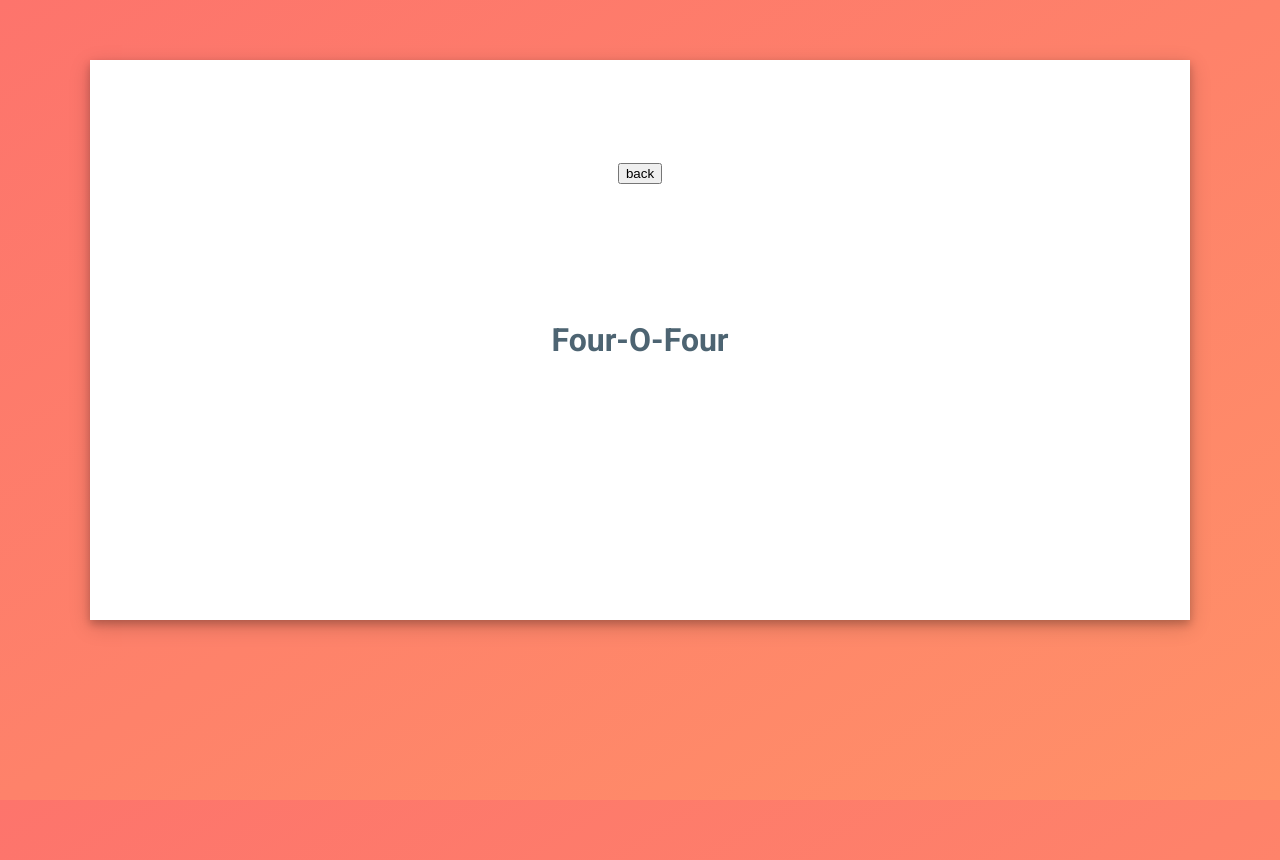
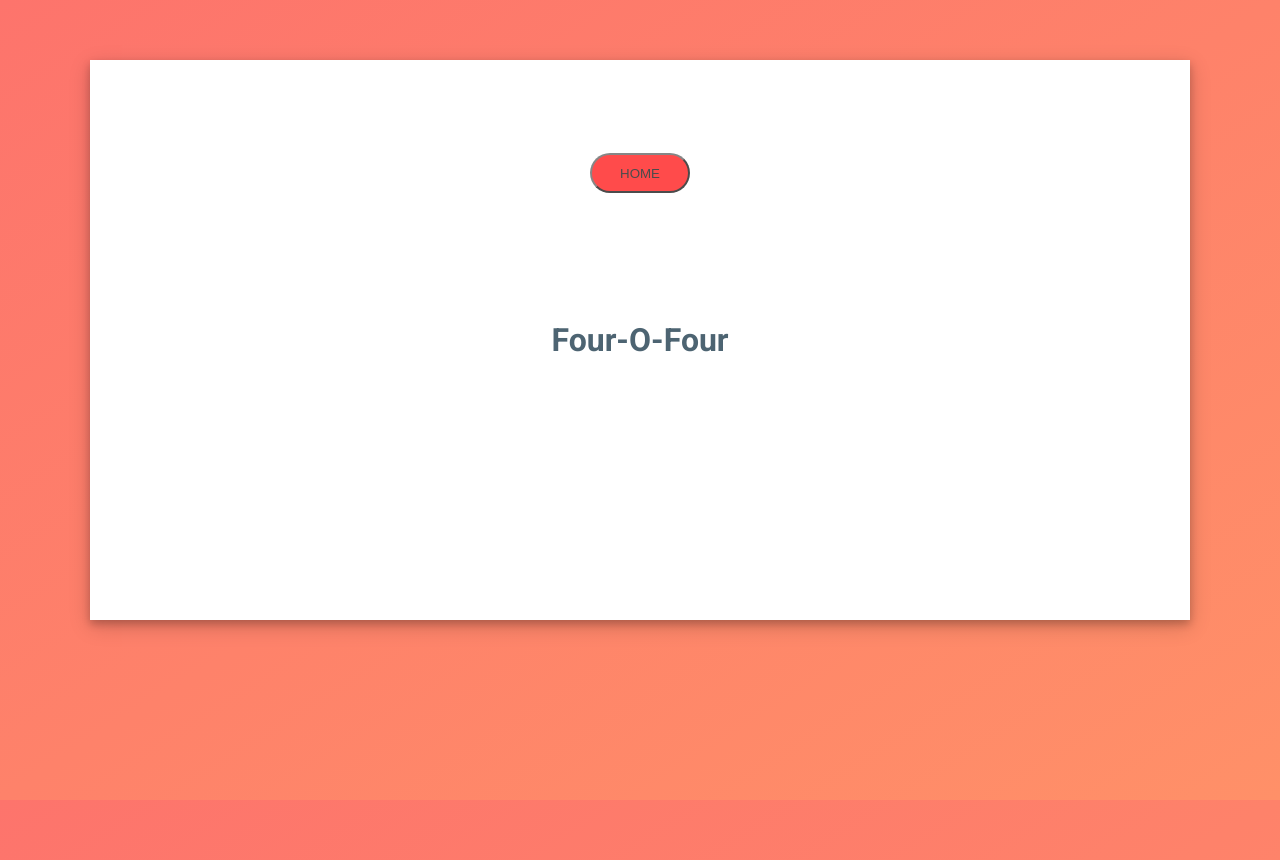
Before and after one commit to FottyM/weatherapp-react, a React (Create React App) app: page /search in a window 1280 px wide. Before the commit this address led to /. Built offline with nearby package versions, Linux system fonts and the light colour scheme.

Commit message:
react scripts

```diff
--- a/package.json
+++ b/package.json
@@ -20,7 +20,7 @@
     "react-redux": "^7.0.3",
     "react-render-html": "^0.6.0",
     "react-router-dom": "^5.0.1",
-    "react-scripts": "3.0.1",
+    "react-scripts": "^3.0.1",
     "redux": "^4.0.1",
     "redux-thunk": "^2.3.0"
   },
--- a/src/components/FourOfour.js
+++ b/src/components/FourOfour.js
@@ -1,16 +1,22 @@
 import React from 'react';
+import { withRouter } from 'react-router-dom';
 import '../style/App.css';
 
-const FourOFour = props => {
-  const goBack = () => {
-    props.goBack();
-  };
-
-  return (
+const FourOFour = ({ history }) => (
   <div className="home-container">
     <div>
-        <button type="button" onClick={goBack()}>
-          back
+      <button
+        type="button"
+        style={{
+          width: 100,
+          height: 40,
+          backgroundColor: 'red',
+          opacity: '.7',
+          borderRadius: 400
+        }}
+        onClick={() => history.push('/')}
+      >
+        HOME
       </button>
     </div>
     <div>
@@ -19,6 +25,5 @@ const FourOFour = props => {
     <div />
   </div>
 );
-};
 
-export default FourOFour;
+export default withRouter(FourOFour);
--- a/src/containers/App.js
+++ b/src/containers/App.js
@@ -67,6 +67,7 @@ class App extends Component {
                 onClick={this.handleClick}
                 role="presentation"
               >
+                {' '}
                 current position
               </span>
             </p>
--- a/src/containers/Result.js
+++ b/src/containers/Result.js
@@ -35,12 +35,9 @@ class Result extends Component {
     }
   };
 
-  componentWillMount() {
-    this.timeDifference(5);
-  }
-
   componentDidMount() {
     const TEN_MINUTES = 600000;
+    this.timeDifference(5);
     setInterval(() => {
       this.timeDifference(30);
     }, TEN_MINUTES);
--- a/src/index.js
+++ b/src/index.js
@@ -8,8 +8,8 @@ import { loadState } from './localStore';
 
 import registerServiceWorker from './registerServiceWorker';
 import configureStore from './configureStore';
+import { FourOFour } from './components';
 import './index.css';
-import { FourOFour } from './components';
 
 const persistedState = loadState();
 const store = configureStore(persistedState);
```
Also changed, not shown: 1 other file (tests, documents, lock files or other folders). Lines whose indentation alone changed are shown as unchanged.
